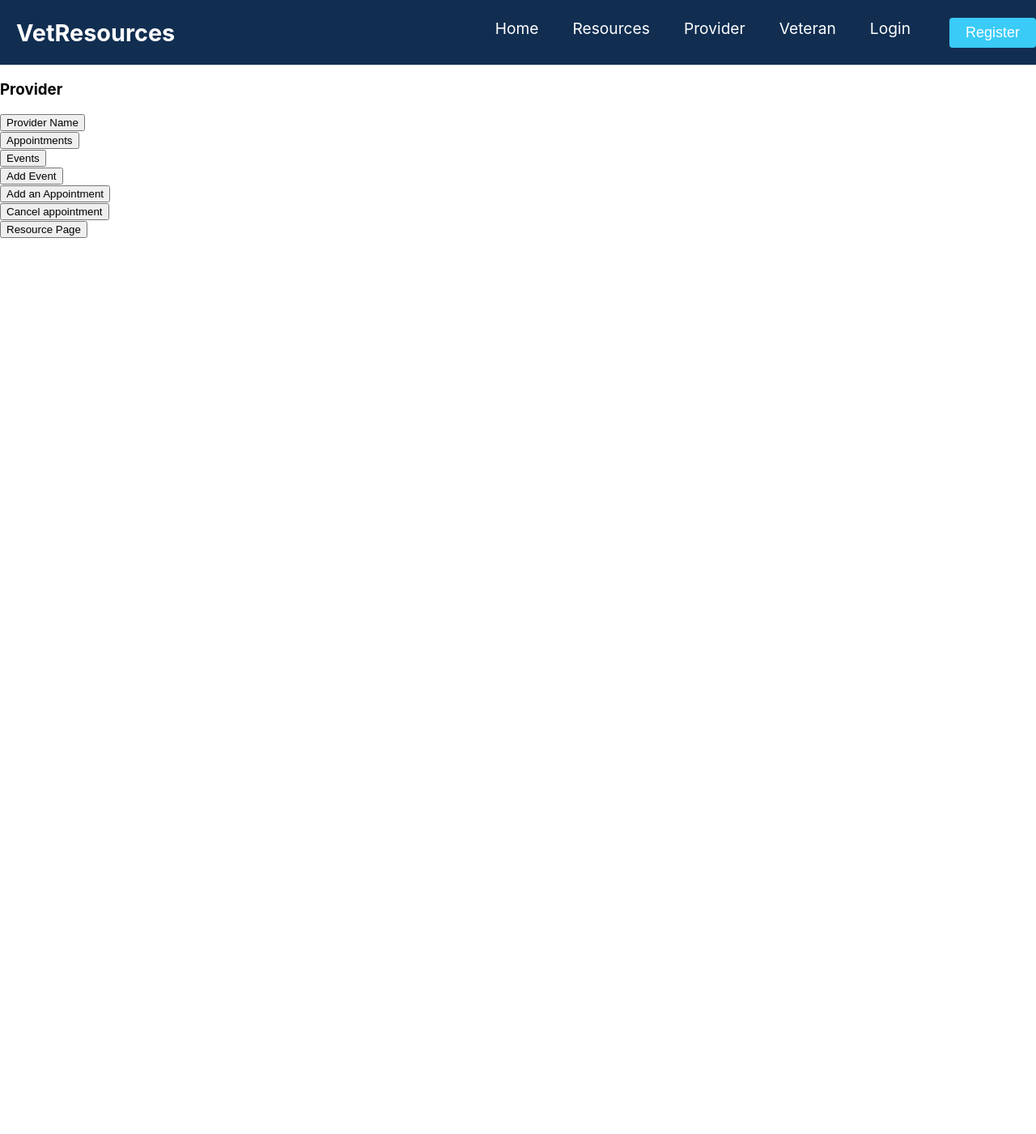
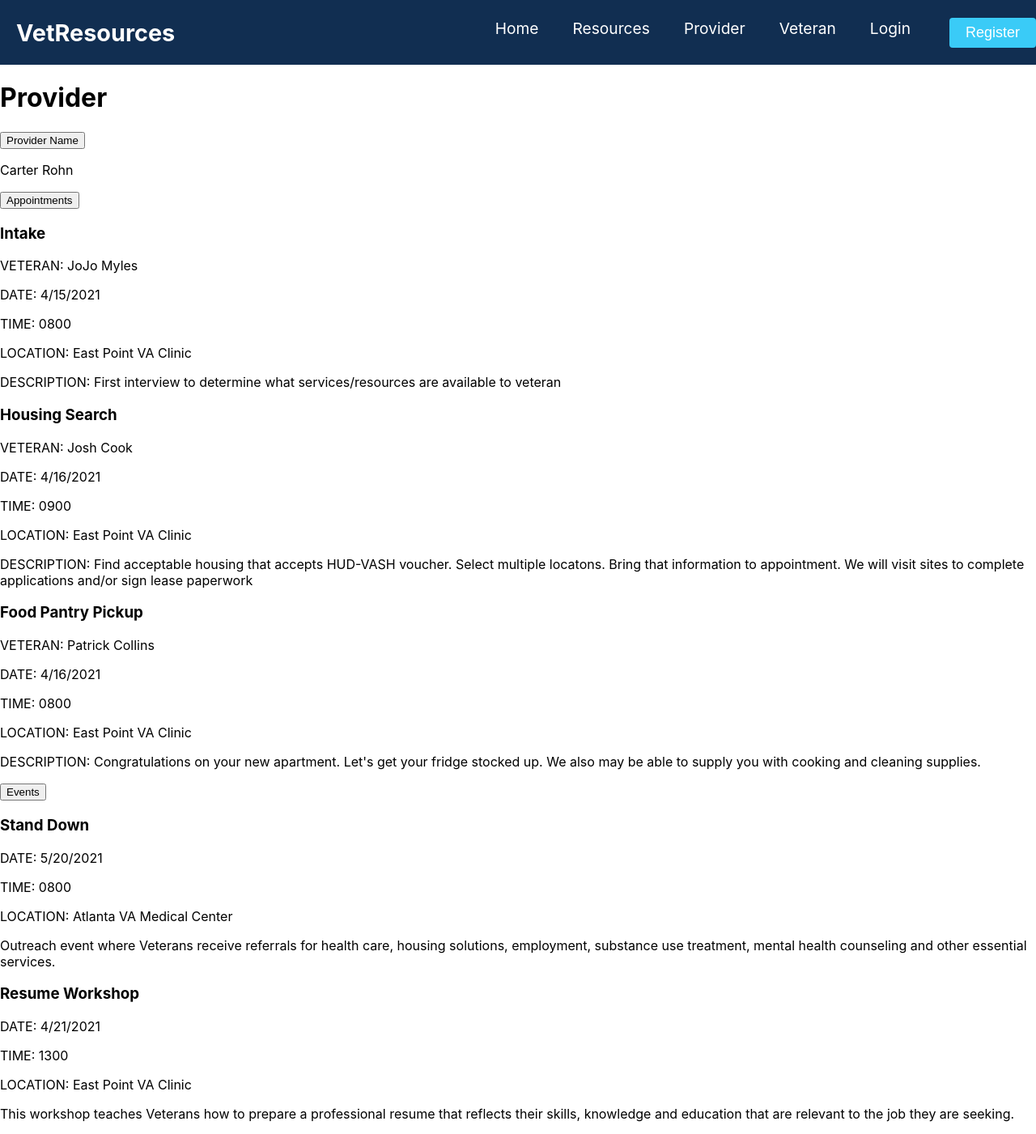
Before and after one commit to patrickcollins24/vet-resources, a React (Create React App) app: page /users in a window 1280 px wide. Shown: the top 1401 px of the page at 81% size. Before the commit the page ends 800 px from the top, so only its background shows below. Built offline with nearby package versions, Linux system fonts and the light colour scheme.

Commit message:
pushing hard data to provider and veteran pages

```diff
--- a/src/components/ProviderPage.jsx
+++ b/src/components/ProviderPage.jsx
@@ -4,16 +4,54 @@
 const ProviderPage = () => {
     return (
         <div>
-            <h3>Provider</h3>
+            <h1>Provider</h1>
             <a href="" target="_blank">
                 <button> Provider Name </button>
             </a> <br/>
+            <p>Carter Rohn</p>
             <a href="" target="_blank">
                 <button> Appointments </button>
             </a> <br/>
+            <h3>Intake</h3>
+            <p>VETERAN: JoJo Myles </p>
+            <p>DATE:  4/15/2021</p>
+            <p>TIME:  0800</p>
+            <p>LOCATION:  East Point VA Clinic</p>
+            <p>DESCRIPTION:  First interview to determine what services/resources are available to veteran</p>
+
+            <h3>Housing Search</h3>
+            <p>VETERAN:  Josh Cook</p>
+            <p>DATE:  4/16/2021</p>
+            <p>TIME:  0900</p>
+            <p>LOCATION:  East Point VA Clinic</p>
+            <p>DESCRIPTION:  Find acceptable housing that accepts HUD-VASH voucher.  Select multiple locatons. Bring that information to appointment.  We will visit sites to complete applications and/or sign lease paperwork</p>
+
+            <h3>Food Pantry Pickup</h3>
+            <p>VETERAN:  Patrick Collins</p>
+            <p>DATE:  4/16/2021</p>
+            <p>TIME:  0800</p>
+            <p>LOCATION:  East Point VA Clinic</p>
+            <p>DESCRIPTION:  Congratulations on your new apartment.  Let's get your fridge stocked up.  We also may be able to supply you with cooking and cleaning supplies.  </p>
+
             <a href="" target="_blank">
                 <button> Events </button>
             </a> <br/>
+
+            <h3>Stand Down</h3>
+            <p>DATE: 5/20/2021</p>
+            <p>TIME:  0800</p>
+            <p>LOCATION:  Atlanta VA Medical Center</p>
+            <p>Outreach event where Veterans  receive referrals for health care, housing solutions, employment, substance use treatment, mental health counseling and other essential services.</p>
+
+            <h3>Resume Workshop</h3>
+            <p>DATE: 4/21/2021</p>
+            <p>TIME:  1300</p>
+            <p>LOCATION:  East Point VA Clinic</p>
+            <p>This workshop teaches Veterans how to prepare a professional resume that reflects their skills, knowledge and education that are relevant to the job they are seeking.
+
+</p>
+\
+
             <a href="" target="_blank">
                 <button> Add Event </button>
             </a> <br/>
--- a/src/components/VeteranPage.jsx
+++ b/src/components/VeteranPage.jsx
@@ -9,12 +9,35 @@ const VeteranPage = () => {
             <a href="" target="_blank">
                 <button> Veteran Name </button>
             </a> <br/>
+
+            <p>JoJo Myles</p>
             <a href="" target="_blank">
                 <button> Appointments </button>
             </a> <br/>
+
+            <h3>Intake</h3>
+            <p>PROVIDER: Carter Rohn </p>
+            <p>DATE:  4/15/2021</p>
+            <p>TIME:  0800</p>
+            <p>LOCATION:  East Point VA Clinic</p>
+            <p>DESCRIPTION:  First interview to determine what services/resources are available to veteran</p>
+
+
             <a href="" target="_blank">
                 <button> Events </button>
             </a> <br/>
+
+            <h3>Stand Down</h3>
+            <p>DATE: 5/20/2021</p>
+            <p>TIME:  0800</p>
+            <p>LOCATION:  Atlanta VA Medical Center</p>
+            <p>Outreach event where Veterans  receive referrals for health care, housing solutions, employment, substance use treatment, mental health counseling and other essential services.</p>
+
+            <h3>Resume Workshop</h3>
+            <p>DATE: 4/21/2021</p>
+            <p>TIME:  1300</p>
+            <p>LOCATION:  East Point VA Clinic</p>
+            <p>This workshop teaches Veterans how to prepare a professional resume that reflects their skills, knowledge and education that are relevant to the job they are seeking.</p>
         </div>
     )
 }
```
Also changed, not shown: src/components/ProviderRegistration.jsx (+144 -144 lines).
